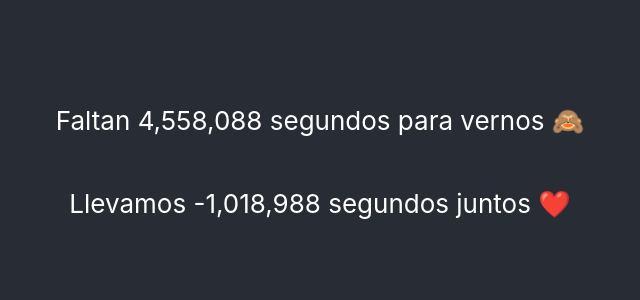
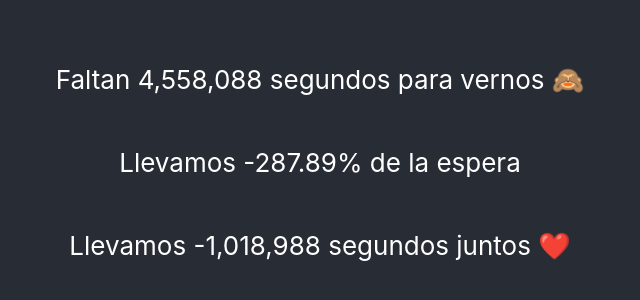
Before and after one commit to szaldivar/time-to, a React (Create React App) app: page / in a window 1280 px wide. Shown: the part 238-538 px from the top of the page, without its empty margins (320-960 px from the left). Built offline with nearby package versions, Linux system fonts and the light colour scheme.

Commit message:
add % progress and bar progress in background

```diff
--- a/src/App.css
+++ b/src/App.css
@@ -6,7 +6,7 @@
 }
 
 html {
-  background-color: #282c34;
+  background-color: hsl(220, 13%, 18%);
 }
 
 .App-logo {
@@ -21,7 +21,7 @@ html {
 }
 
 .App-header {
-  background-color: #282c34;
+  /* background-color: #282c34; */
   min-height: 100%;
   display: flex;
   flex-direction: column;
--- a/src/App.js
+++ b/src/App.js
@@ -1,24 +1,37 @@
 import { useState, useEffect, useRef } from "react";
 import "./App.css";
 
-const DATE_TIME = new Date("2022-01-22T15:10:00.000Z").getTime();
+const DATE_TIME_LAST_SAW = new Date("2022-01-09T00:45:00.000Z").getTime();
+const DATE_TIME_WILL_SEE = new Date("2022-01-22T15:10:00.000Z").getTime();
 const DATE_TIME_SINCE = new Date("2021-12-12T16:05:00.000Z").getTime();
+const TOTAL_BETWEEN = DATE_TIME_WILL_SEE - DATE_TIME_LAST_SAW;
 
 function App() {
   const [seconds, setSeconds] = useState(() => {
-    let timeto = DATE_TIME - new Date().getTime();
+    let timeto = DATE_TIME_WILL_SEE - new Date().getTime();
     return Math.floor(timeto / 1000);
   });
-  const [seconds2, setSeconds2] = useState(
+  const [seconds2, setSeconds2] = useState(() =>
     Math.floor((new Date().getTime() - DATE_TIME_SINCE) / 1000)
   );
+  const [progress, setProgress] = useState(() => {
+    let timeNow = new Date().getTime();
+    if (timeNow >= DATE_TIME_WILL_SEE) return "100";
+    return (((timeNow - DATE_TIME_LAST_SAW) / TOTAL_BETWEEN) * 100).toFixed(2);
+  });
 
   const interval1Ref = useRef(null);
 
   useEffect(() => {
     interval1Ref.current = setInterval(() => {
-      setSeconds(Math.floor((DATE_TIME - new Date().getTime()) / 1000));
-      setSeconds2(Math.floor((new Date().getTime() - DATE_TIME_SINCE) / 1000));
+      let timeNow = new Date().getTime();
+      setSeconds(Math.floor((DATE_TIME_WILL_SEE - timeNow) / 1000));
+      setSeconds2(Math.floor((timeNow - DATE_TIME_SINCE) / 1000));
+      if (timeNow >= DATE_TIME_WILL_SEE) setProgress("100");
+      else
+        setProgress(
+          (((timeNow - DATE_TIME_LAST_SAW) / TOTAL_BETWEEN) * 100).toFixed(2)
+        );
     }, 1000);
   }, []);
 
@@ -30,8 +43,18 @@ function App() {
             Faltan {seconds.toLocaleString("es-MX")} segundos para vernos 🙈
           </p>
         ) : null}
+        {seconds > 0 ? <p>Llevamos {progress}% de la espera</p> : null}
         <p>Llevamos {seconds2.toLocaleString("es-MX")} segundos juntos ❤️</p>
       </div>
+      <div
+        style={{
+          position: "fixed",
+          inset: 0,
+          transform: `translate(${progress}%)`,
+          backgroundColor: "hsl(220, 13%, 21%)",
+          zIndex: -10,
+        }}
+      ></div>
     </div>
   );
 }
```
